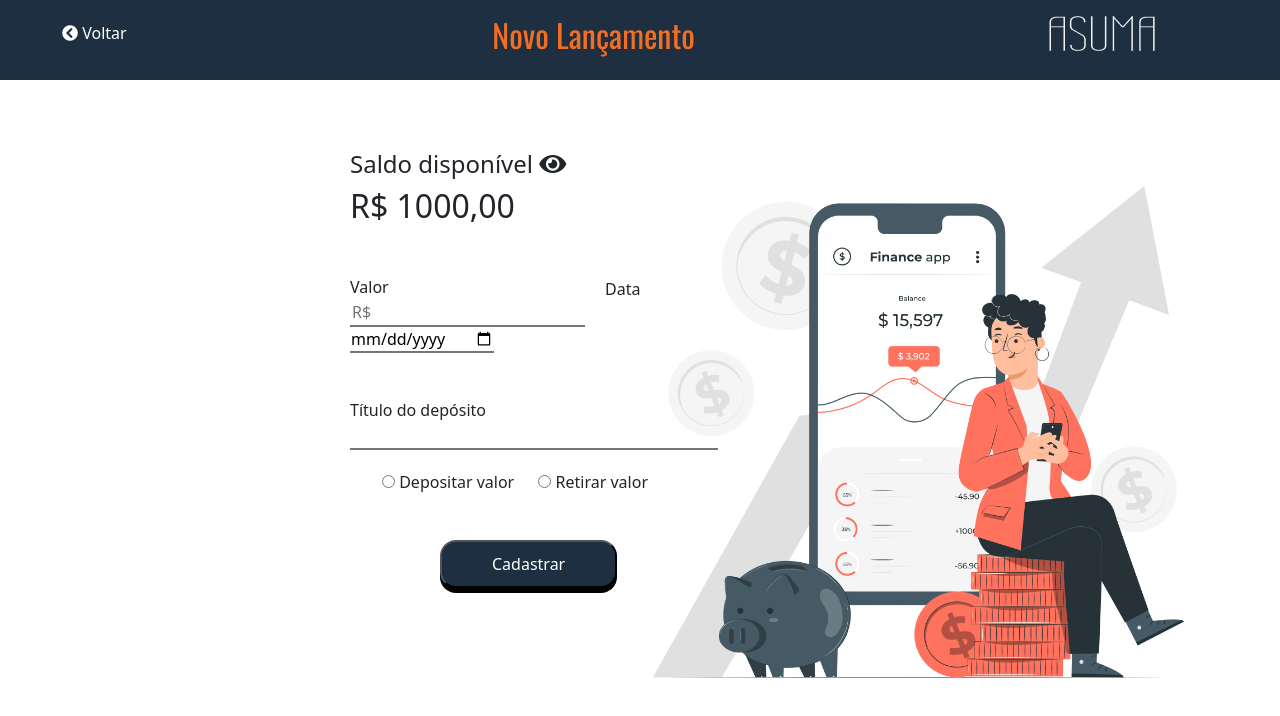
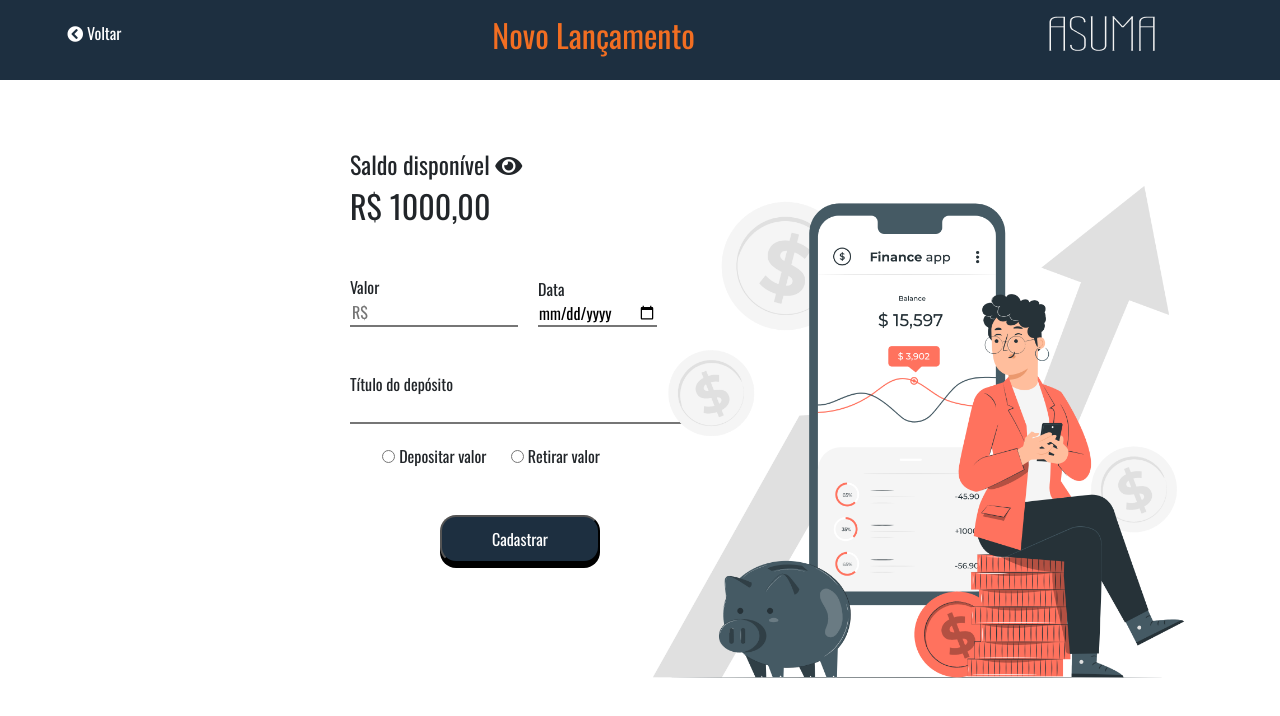
Before and after one commit to bonettdreans/Desafio_Neon, a plain HTML site: page index.html in a window 1280 px wide. Drawn offline with nearby package versions, Linux system fonts and the light colour scheme.

Commit message:
changing the language of classes and id and fonts

```diff
--- a/css/estilo.css
+++ b/css/estilo.css
@@ -1,15 +1,18 @@
+
 body {
     width: 100%;
     height: 100%;
     margin: 0 auto;
 }
-.fundo {
+/* Configuração da imagem */
+.background {
     height: 35em;
     width: 35em;
     position: absolute;
     left: 50%;
 }
-.menu-principal {
+/* Configuração do campo superior Menu */
+.menu-main {
     position: absolute;
     width: 100%;
     height: 80px;
@@ -17,15 +20,16 @@ body {
     top: 0px;
     background: #1D2F40;
 }
-.btn-voltar {
+.btn-back {
     background: transparent;
     border: none;
     padding: 5px;
     color: white;
     float: left;
     width: 10%;
+    font-family: 'Oswald';
 }
-.lancamento {
+.launch {
     float: left;
     width: 70%;
     text-align: center;
@@ -39,6 +43,7 @@ body {
     text-align: right;
     width: 10%;
 }
+/* Configuração dos campos de Saldo e Valor */
 .header2 {
     background-color: white;
     width: 100%;
@@ -46,35 +51,40 @@ body {
 h4 {
     margin-top: 150px;
 }
-.saldo {
+.balance {
     margin-left: 350px;
+    font-family: 'Oswald';
 }
-.formulario {
+/* Formulário de preenchimento */
+.form {
     margin-top: 50px;
     margin-left: 350px;
     width: 30%;
 }
-.divValor {
+.divValue {
     float: left;
     padding-right: 20px;
+    font-family: 'Oswald';
 }
-#txtValor {
+#txtValue {
     border-top: none;
     border-left: none;
     border-right: none;
 }
-.divData {
+.divDate {
     padding: 2px 0px 20px 0px;
+    font-family: 'Oswald';
 }
-#txtData {
+#txtDate {
     border-top: none;
     border-left: none;
     border-right: none;
 }
-.divDeposito {
+.divDeposit {
     margin-top: 25px;
+    font-family: 'Oswald';
 }
-#txtDeposito {
+#txtDeposit {
     border-top: none;
     border-left: none;
     border-right: none;
@@ -90,14 +100,17 @@ input:focus, label:focus {
 #li-radio{
     padding: 20px 0px 20px 0px;
 }
-#saida{
+label {
+    font-family: 'Oswald';
+}
+#exit{
     margin-left: 20px;
 }
-.divBotao {
+.divButton {
     padding: 10px 0px 0px 90px;
 }
 
-.btn-cad {
+.btn-register {
     padding: 10px 50px 10px 50px;
     border-radius: 1em;
     background: #1D2F40;
@@ -105,12 +118,13 @@ input:focus, label:focus {
     cursor: pointer;
     text-decoration: none;
     box-shadow: 0 5px 0 #000000;
+    font-family: 'Oswald';
 }
-.btn-cad :hover{
+.btn-register :hover{
     background: #0d151d;
     box-shadow: 0 5px 0 #000000;
 }
-.btn-cad :active{
+.btn-register :active{
     position: relative;
     top: 10px;
     box-shadow: none;
--- a/index.html
+++ b/index.html
@@ -12,19 +12,19 @@
     <title>Asuma Corp</title>
 </head>
 <body>
-    <img src="./img/Finance app-pana.png" class="fundo">
-    <header class="menu-principal">
+    <img src="./img/Finance app-pana.png" class="background">
+    <header class="menu-main">
         <nav class="nav_bar">
             <ul class="list">
                 <li>
                     <div class="header-1">
-                        <div class="voltar">
-                            <button type="submit" class="btn-voltar"><i class="fas fa-chevron-circle-left"></i>     Voltar</button>
+                        <div class="back">
+                            <button type="submit" class="btn-back"><i class="fas fa-chevron-circle-left"></i>     Voltar</button>
                         </div>
                     </div>
                 </li>
                 <li>
-                    <div class="lancamento">
+                    <div class="launch">
                         <h2>Novo Lançamento</h2>
                     </div>
                 </li>
@@ -39,44 +39,44 @@
 
     <main>
         <div class="header2">
-            <div class="saldo">
+            <div class="balance">
                 <h4>Saldo disponível <i class="fas fa-eye"></i></h4>
                 <h2>R$ 1000,00</h2>
             </div>
         </div>
     </main>
     <main>
-        <form class="formulario" action="" method="post">
-        <div class="divValor">
-            <label for="txtValor">Valor</label>
+        <form class="form" action="" method="post">
+        <div class="divValue">
+            <label for="txtValue">Valor</label>
             <div class="input-control text size4">
-                <input type="number" id="txtValor" step="0.01" min="0.01" placeholder="R$">
+                <input type="number" id="txtValue" step="0.01" min="0.01" placeholder="R$">
             </div>
         </div>
-        <div class="divData">
-            <label for="txtData">Data</label>
+        <div class="divDate">
+            <label for="txtDate">Data</label>
             <div class="input-control text size4">
-               <input type="date" id="txtData">
+               <input type="date" id="txtDate">
             </div>
         </div>
-        <div class="divDeposito">
-            <label for="txtDeposito">Título do depósito</label>
+        <div class="divDeposit">
+            <label for="txtDeposit">Título do depósito</label>
             <div class="input-control text size4">
-              <input type="text" id="txtDeposito">
+              <input type="text" id="txtDeposit">
             </div>
         </div>
         <div class="divRadio">
             <ul class="list">
                 <li id="li-radio">
-                    <input type="radio" name="submit" id="entrada">
-                    <label for="entrada">Depositar valor</label>
-                    <input type="radio" name="submit" id="saida">
-                    <label for="saida"> Retirar valor</label>
+                    <input type="radio" name="submit" id="entry">
+                    <label for="entry">Depositar valor</label>
+                    <input type="radio" name="submit" id="exit">
+                    <label for="exit"> Retirar valor</label>
                 </li>
             </ul>
         </div>
-        <div class="divBotao">
-            <button type="submit" class="btn-cad">Cadastrar</button>
+        <div class="divButton">
+            <button type="submit" class="btn-register">Cadastrar</button>
         </div>
         </form>
     </main>
```
